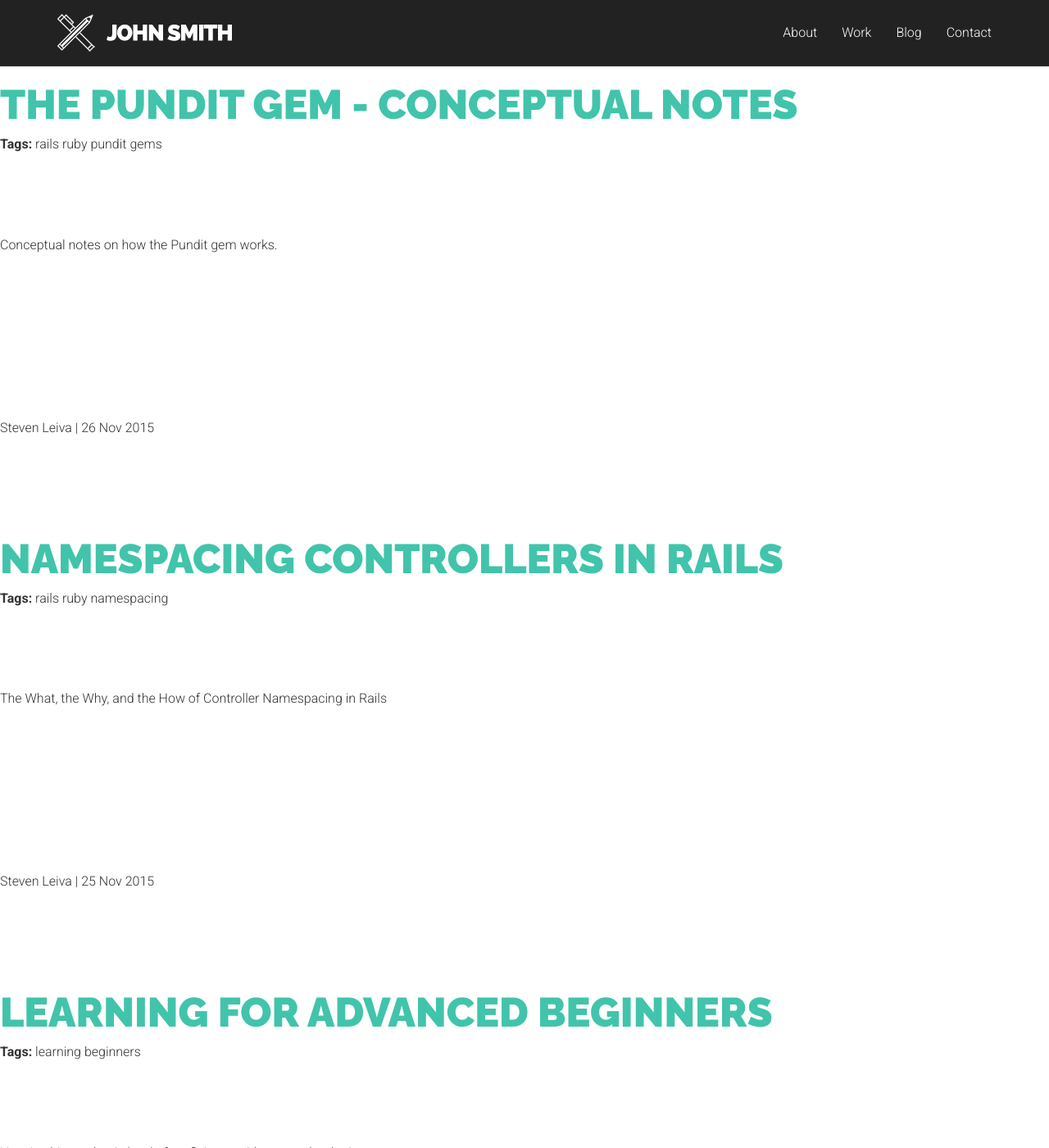
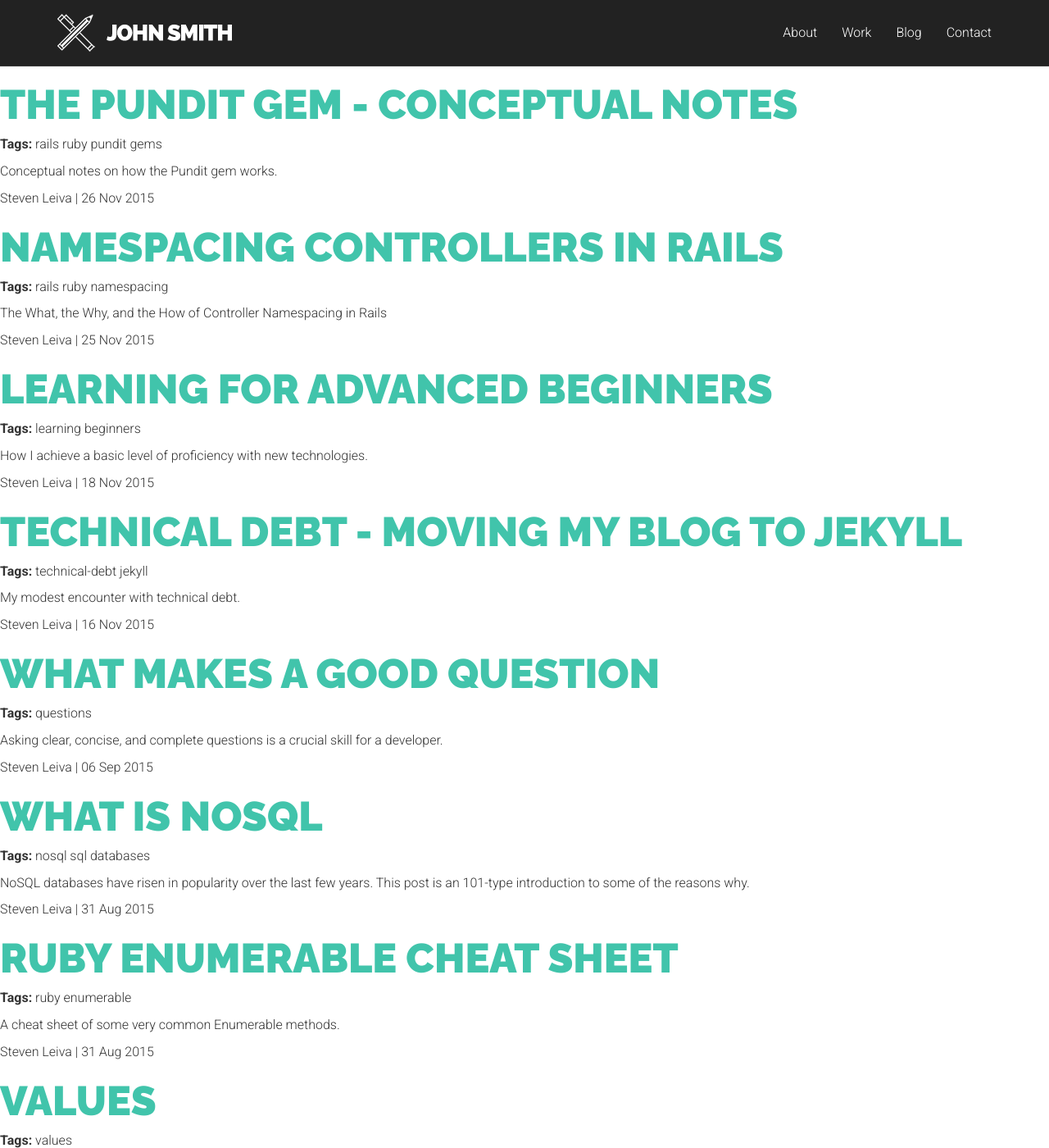
Before and after one commit to StevenXL/stevenxl.github.io, a Jekyll site: the page built from blog-index.html, in a window 1280 px wide and 1400 px high. Shown: the whole window at 82% size. Built offline with Jekyll 4.4.1, drawn with Linux system fonts in a browser that asks for light colours; Markdown is read by kramdown in place of the engine named in the settings.

Commit message:
Add proper margin between articles and article elements in the blog-index.html. file.

```diff
--- a/assets/css/custom.css
+++ b/assets/css/custom.css
@@ -9,3 +9,16 @@
     height: 50px;
   }
 }
+
+.post-preview {
+  padding: 0;
+  margin-bottom: 10px;
+}
+
+.tags {
+  margin-bottom: 10px;
+}
+
+.article-footer {
+  padding: 0px;
+}
```
